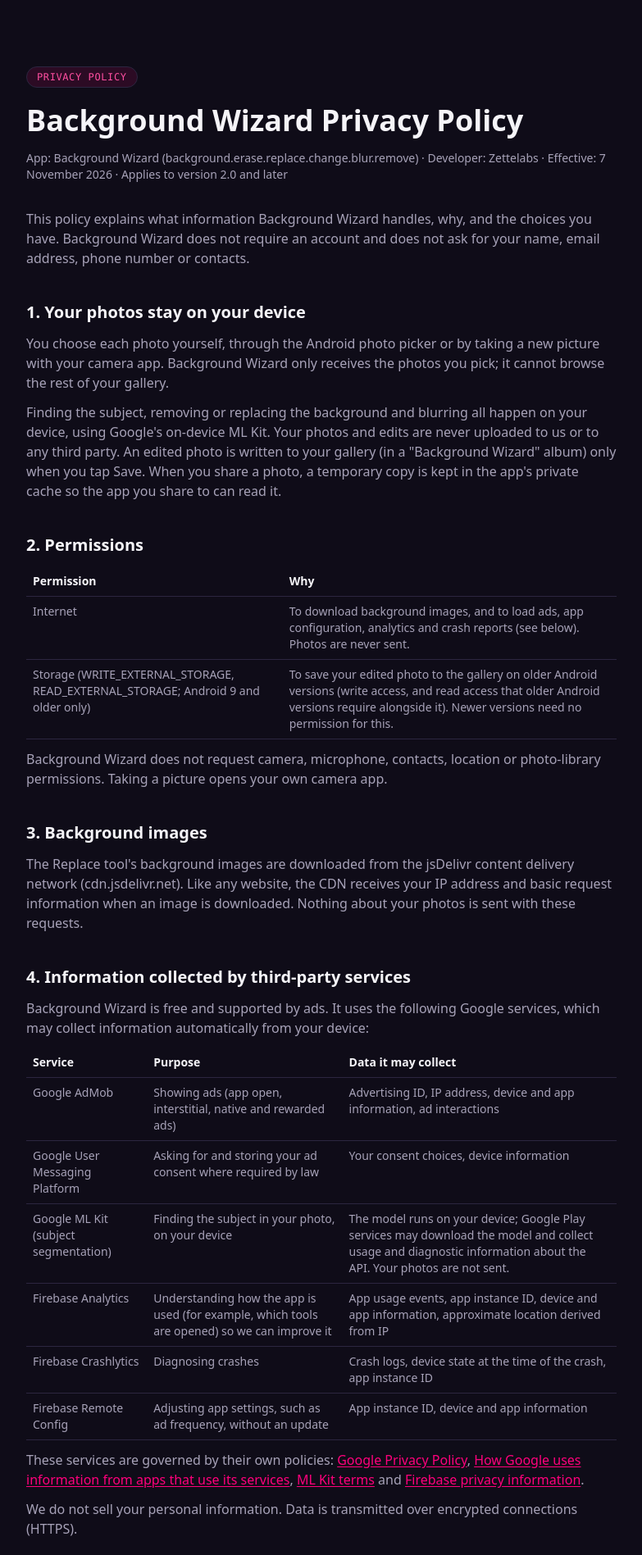
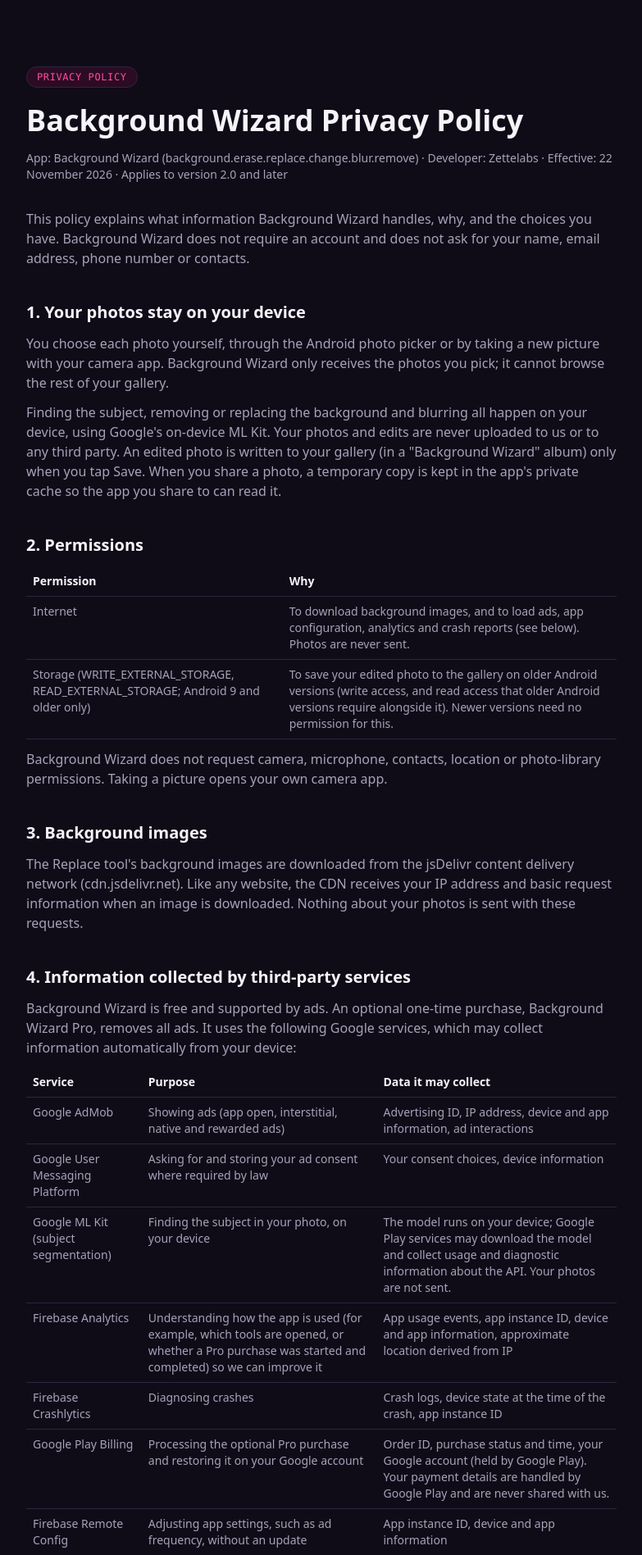
Before and after one commit to zettelabs/zettelabs-site, a Laravel app: page /privacy_policy_background_wizard in a window 1280 px wide. Shown: the part 98-1995 px from the top of the page at 82% size, without its empty margins (248-1031 px from the left). Run offline with Laravel 12, Linux system fonts and the light colour scheme; style sheets or scripts are compiled from the project's sources.

Commit message:
site: Background Wizard privacy policy matches the 22 November 2026 version (Pro purchase, Google Play Billing row)
Co-Authored-By: Claude Opus 5.5 <noreply@anthropic.com>

```diff
--- a/resources/views/legal/background-wizard.blade.php
+++ b/resources/views/legal/background-wizard.blade.php
@@ -10,7 +10,7 @@
             Privacy Policy
         </span>
         <h1 class="mt-5 text-3xl font-semibold text-ink md:text-4xl">Background Wizard Privacy Policy</h1>
-        <p class="mt-4 text-sm text-ink-dim">App: Background Wizard (background.erase.replace.change.blur.remove) · Developer: Zettelabs · Effective: 7 November 2026 · Applies to version 2.0 and later</p>
+        <p class="mt-4 text-sm text-ink-dim">App: Background Wizard (background.erase.replace.change.blur.remove) · Developer: Zettelabs · Effective: 22 November 2026 · Applies to version 2.0 and later</p>
 
         <p class="mt-8 text-ink-dim">This policy explains what information Background Wizard handles, why, and the choices you have. Background Wizard does not require an account and does not ask for your name, email address, phone number or contacts.</p>
 
@@ -43,7 +43,7 @@
 
         <section class="mt-10">
             <h2 class="text-xl font-semibold text-ink">4. Information collected by third-party services</h2>
-            <p class="mt-3 text-ink-dim">Background Wizard is free and supported by ads. It uses the following Google services, which may collect information automatically from your device:</p>
+            <p class="mt-3 text-ink-dim">Background Wizard is free and supported by ads. An optional one-time purchase, Background Wizard Pro, removes all ads. It uses the following Google services, which may collect information automatically from your device:</p>
             <div class="mt-3 overflow-x-auto">
                 <table class="w-full border-collapse text-left text-sm text-ink-dim">
                     <thead>
@@ -53,8 +53,9 @@
                         <tr><td>Google AdMob</td><td>Showing ads (app open, interstitial, native and rewarded ads)</td><td>Advertising ID, IP address, device and app information, ad interactions</td></tr>
                         <tr><td>Google User Messaging Platform</td><td>Asking for and storing your ad consent where required by law</td><td>Your consent choices, device information</td></tr>
                         <tr><td>Google ML Kit (subject segmentation)</td><td>Finding the subject in your photo, on your device</td><td>The model runs on your device; Google Play services may download the model and collect usage and diagnostic information about the API. Your photos are not sent.</td></tr>
-                        <tr><td>Firebase Analytics</td><td>Understanding how the app is used (for example, which tools are opened) so we can improve it</td><td>App usage events, app instance ID, device and app information, approximate location derived from IP</td></tr>
+                        <tr><td>Firebase Analytics</td><td>Understanding how the app is used (for example, which tools are opened, or whether a Pro purchase was started and completed) so we can improve it</td><td>App usage events, app instance ID, device and app information, approximate location derived from IP</td></tr>
                         <tr><td>Firebase Crashlytics</td><td>Diagnosing crashes</td><td>Crash logs, device state at the time of the crash, app instance ID</td></tr>
+                        <tr><td>Google Play Billing</td><td>Processing the optional Pro purchase and restoring it on your Google account</td><td>Order ID, purchase status and time, your Google account (held by Google Play). Your payment details are handled by Google Play and are never shared with us.</td></tr>
                         <tr><td>Firebase Remote Config</td><td>Adjusting app settings, such as ad frequency, without an update</td><td>App instance ID, device and app information</td></tr>
                     </tbody>
                 </table>
@@ -72,7 +73,7 @@
 
         <section class="mt-10">
             <h2 class="text-xl font-semibold text-ink">6. Data retention</h2>
-            <p class="mt-3 text-ink-dim">The app keeps only small settings (such as whether you have seen the introduction) and temporary share copies on your device. Firebase Analytics data is retained for up to 14 months; Crashlytics crash data for up to 90 days. Advertising data is retained according to Google's policies.</p>
+            <p class="mt-3 text-ink-dim">The app keeps only small settings (such as whether you have seen the introduction and whether you own Pro) and temporary share copies on your device. Firebase Analytics data is retained for up to 14 months; Crashlytics crash data for up to 90 days. Advertising data is retained according to Google's policies.</p>
         </section>
 
         <section class="mt-10">
```
